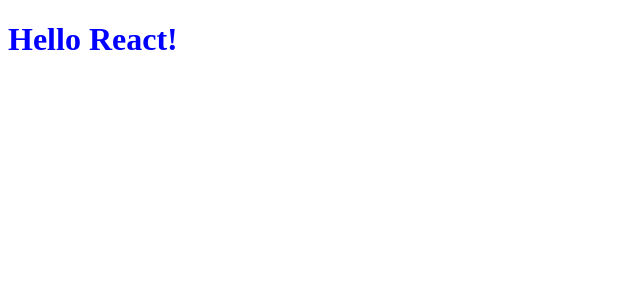
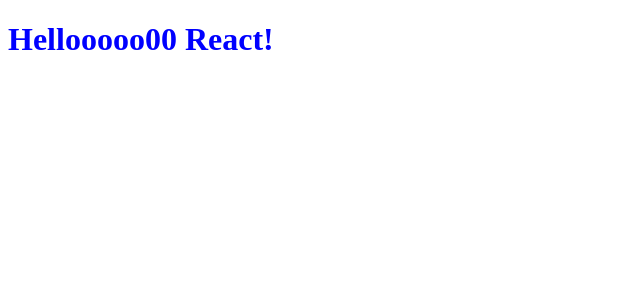
Before and after one commit to davidgu13/react-sandbox, a React app: page / in a window 1280 px wide. Shown: the top 300 px of the page, without its empty margins (0-640 px from the left). Built offline with nearby package versions, Linux system fonts and the light colour scheme.

Commit message:
fixed linter, incl. import order; added App component

```diff
--- a/package.json
+++ b/package.json
@@ -27,6 +27,8 @@
         "@typescript-eslint/parser": "^5.57.1",
         "css-loader": "^6.7.3",
         "eslint": "^8.37.0",
+        "eslint-import-resolver-typescript": "^3.5.5",
+        "eslint-plugin-import": "^2.27.5",
         "eslint-plugin-react": "^7.32.2",
         "html-webpack-plugin": "^5.5.0",
         "mini-css-extract-plugin": "^2.7.5",
--- /dev/null
+++ b/src/App/App.tsx
@@ -0,0 +1,12 @@
+import React from "react";
+import "./app.css";
+
+const App = (): JSX.Element => {
+    return (
+        <>
+            <h1>Hellooooo00 React!</h1>
+        </>
+    );
+};
+
+export default App;
--- /dev/null
+++ b/src/App/index.ts
@@ -0,0 +1,3 @@
+import App from "./App";
+
+export default App;
--- a/src/index.tsx
+++ b/src/index.tsx
@@ -1,8 +1,9 @@
+/* eslint-disable @typescript-eslint/no-non-null-assertion */
 // This project was initialized with the instructions in https://dev.to/alekseiberezkin/setting-up-react-typescript-app-without-create-react-app-oph
 import React from "react";
 import { createRoot } from "react-dom/client";
-import "./index.css";
+import App from "./App";
 
 const container = document.getElementById("app-root")!;
 const root = createRoot(container);
-root.render(<h1>Hello React!</h1>);
+root.render(<App />);
```
Also changed, not shown: .eslintrc.json, src/App/app.css (renamed from src/index.css), 1 other file (tests, documents, lock files or other folders).
